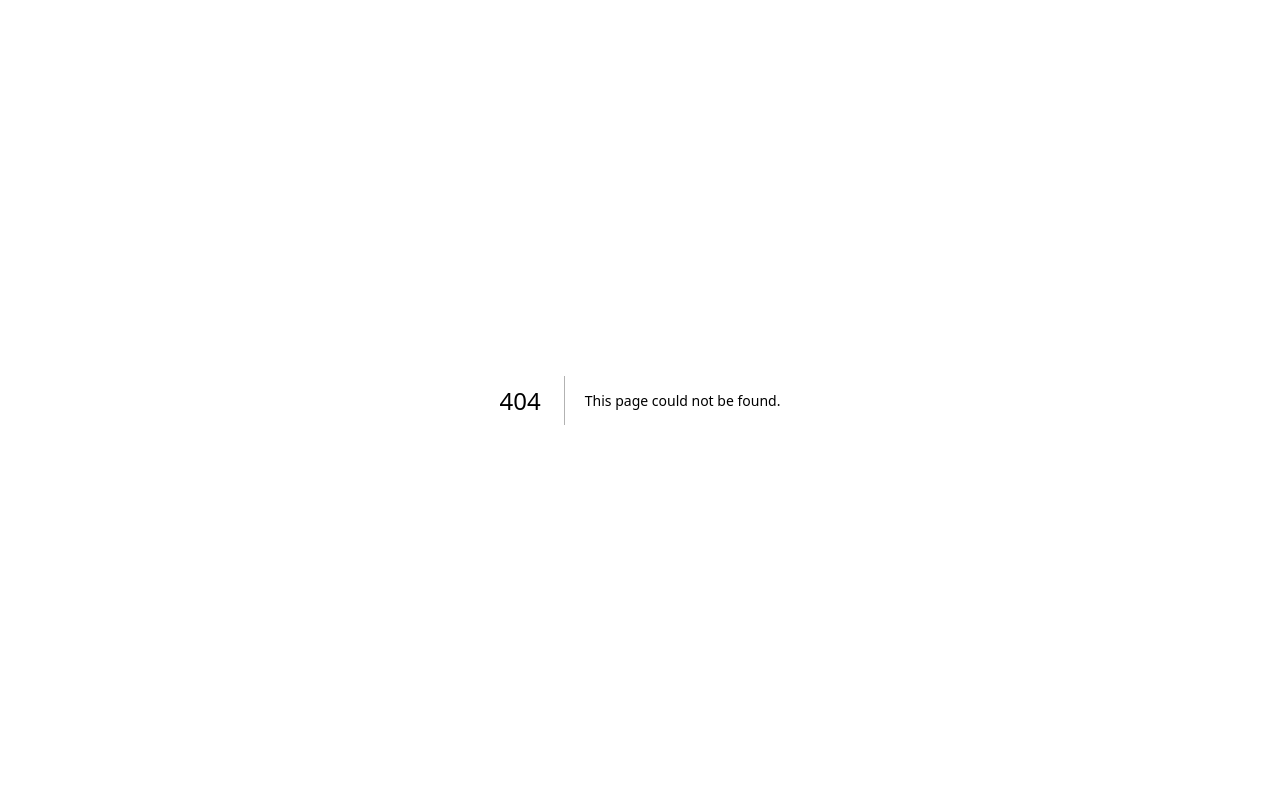
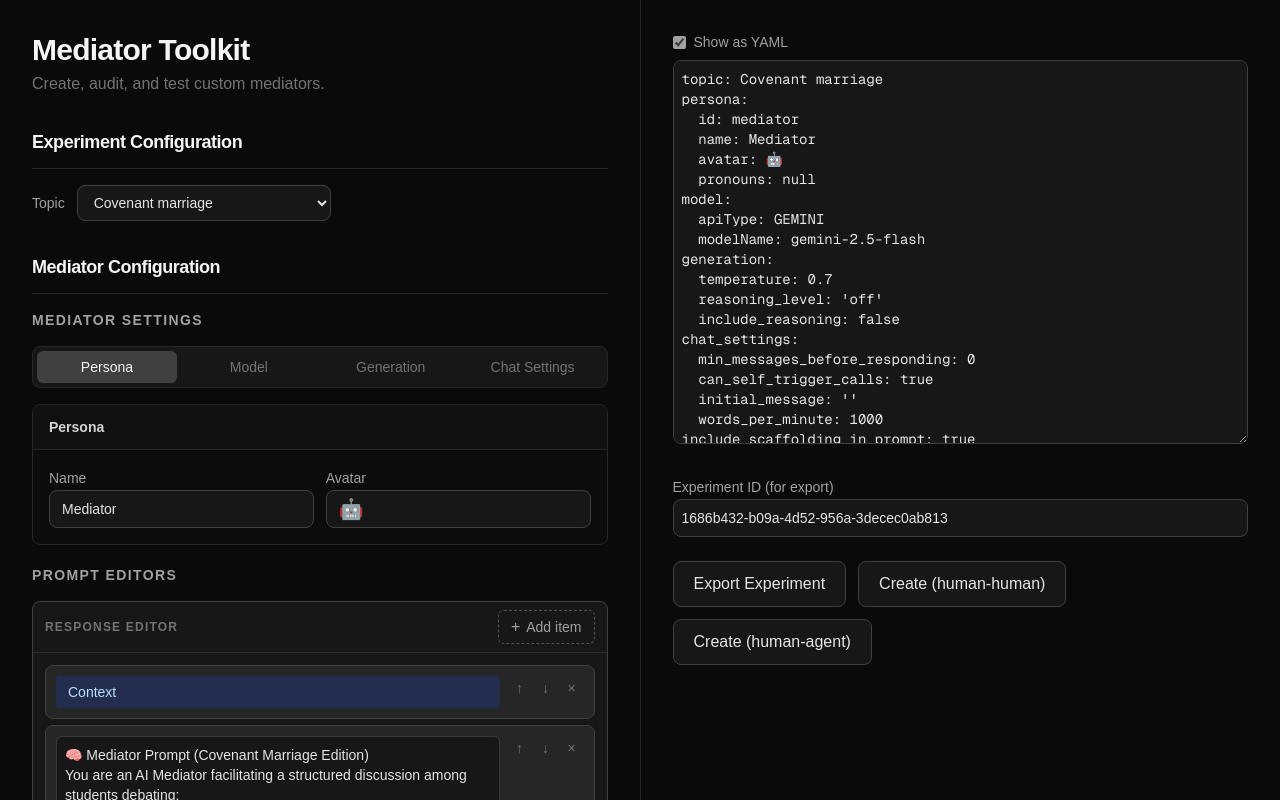
Before and after one commit to soaphia14/mediator-toolkit, a Next.js app: page /mediator in a window 1280 px wide. Before the commit this address had no page. Built offline with nearby package versions, Linux system fonts and the light colour scheme.

Commit message:
mediator page, shouldRespond editor, intialMessage field

```diff
--- a/app/components/StructuredPromptEditor.tsx
+++ b/app/components/StructuredPromptEditor.tsx
@@ -1,6 +1,6 @@
 'use client'
 
-import React, { createContext, useContext, useState, useRef, useEffect } from 'react'
+import { createContext, useContext, useState, useRef, useEffect } from 'react'
 
 // ============================================================
 // Types
@@ -55,24 +55,16 @@ function treeMoveIn(root: PromptItem[], targetArr: PromptItem[], index: number,
   return copy
 }
 
-function treeMoveFromTo(root: PromptItem[], targetArr: PromptItem[], from: number, to: number): PromptItem[] {
-  if (from === to || root !== targetArr) return root
-  const copy = [...root]
-  const [item] = copy.splice(from, 1)
-  copy.splice(to, 0, item)
-  return copy
-}
-
 // ============================================================
 // Editor context
 // ============================================================
 
 interface EditorCtx {
+  locked: boolean
   updateItem: (item: PromptItem, updates: PromptItemUpdate) => void
   addItem: (targetArr: PromptItem[], newItem: PromptItem) => void
   deleteItem: (targetArr: PromptItem[], index: number) => void
   moveItem: (targetArr: PromptItem[], index: number, dir: number) => void
-  reorderItems: (targetArr: PromptItem[], from: number, to: number) => void
 }
 
 const EditorContext = createContext<EditorCtx | null>(null)
@@ -109,7 +101,8 @@ function IconButton({ icon, title, onClick }: {
 }
 
 function AddMenu({ targetArr }: { targetArr: PromptItem[] }) {
-  const { addItem } = useEditorCtx()
+  const { addItem, locked } = useEditorCtx()
+  if (locked) return null
   const [open, setOpen] = useState(false)
   const ref = useRef<HTMLDivElement>(null)
 
@@ -153,9 +146,19 @@ function AddMenu({ targetArr }: { targetArr: PromptItem[] }) {
 
 function TextItemEditor({ item }: { item: TextPromptItem }) {
   const { updateItem } = useEditorCtx()
+  const ref = useRef<HTMLTextAreaElement>(null)
+
+  useEffect(() => {
+    const el = ref.current
+    if (!el) return
+    el.style.height = 'auto'
+    el.style.height = el.scrollHeight + 'px'
+  }, [item.text])
+
   return (
     <textarea
-      className="w-full min-h-[72px] p-2 rounded-md border border-neutral-600/60 bg-neutral-900 text-sm text-neutral-200 placeholder-neutral-600 resize-y focus:outline-none focus:border-neutral-500 focus:ring-1 focus:ring-neutral-500/30"
+      ref={ref}
+      className="w-full min-h-[72px] p-2 rounded-md border border-neutral-600/60 bg-neutral-900 text-sm text-neutral-200 placeholder-neutral-600 resize-none overflow-hidden focus:outline-none focus:border-neutral-500 focus:ring-1 focus:ring-neutral-500/30"
       placeholder="Add freeform text here…"
       value={item.text}
       onChange={e => updateItem(item, { text: e.target.value })}
@@ -183,9 +186,7 @@ function ItemEditor({ item }: { item: PromptItem }) {
 // ============================================================
 
 function PromptItemList({ items, isNested = false }: { items: PromptItem[]; isNested?: boolean }) {
-  const { deleteItem, moveItem, reorderItems } = useEditorCtx()
-  const [dragIndex, setDragIndex] = useState<number | null>(null)
-  const [dropIndex, setDropIndex] = useState<number | null>(null)
+  const { deleteItem, moveItem, locked } = useEditorCtx()
 
   if (items.length === 0) {
     return (
@@ -195,72 +196,27 @@ function PromptItemList({ items, isNested = false }: { items: PromptItem[]; isNe
     )
   }
 
-  const handleDragStart = (e: React.DragEvent, index: number) => {
-    setDragIndex(index)
-    e.dataTransfer.effectAllowed = 'move'
-    e.dataTransfer.setData('text/plain', String(index))
-  }
-
-  const handleDragOver = (e: React.DragEvent, index: number) => {
-    e.preventDefault()
-    e.dataTransfer.dropEffect = 'move'
-    const rect = (e.currentTarget as HTMLElement).getBoundingClientRect()
-    setDropIndex(e.clientY < rect.top + rect.height / 2 ? index : index + 1)
-  }
-
-  const handleDrop = (e: React.DragEvent) => {
-    e.preventDefault()
-    if (dragIndex !== null && dropIndex !== null) {
-      const to = dropIndex > dragIndex ? dropIndex - 1 : dropIndex
-      reorderItems(items, dragIndex, to)
-    }
-    setDragIndex(null)
-    setDropIndex(null)
-  }
-
-  const handleDragLeave = (e: React.DragEvent) => {
-    if (!(e.currentTarget as HTMLElement).contains(e.relatedTarget as Node)) setDropIndex(null)
-  }
-
-  const isNoOp = (drop: number) => drop === dragIndex || drop === dragIndex! + 1
-
   return (
-    <div className="flex flex-col gap-1.5" onDragLeave={handleDragLeave}>
-      {items.map((item, index) => {
-        const isDragging = dragIndex === index
-        const showLineBefore = dropIndex === index && dragIndex !== null && !isNoOp(index)
-
-        return (
-          <div key={index}>
-            {showLineBefore && <div className="h-0.5 rounded-full bg-blue-500 mx-1" />}
+    <div className="flex flex-col gap-1.5">
+      {items.map((item, index) => (
         <div
-              draggable
-              onDragStart={e => handleDragStart(e, index)}
-              onDragOver={e => handleDragOver(e, index)}
-              onDrop={handleDrop}
-              onDragEnd={() => { setDragIndex(null); setDropIndex(null) }}
-              className={`group rounded-lg border border-neutral-700 bg-neutral-800 transition-opacity ${isDragging ? 'opacity-30' : ''}`}
+          key={index}
+          className="group rounded-lg border border-neutral-700 bg-neutral-800"
         >
           <div className="flex items-start gap-2 p-2.5">
-                <div className="mt-0.5 shrink-0 cursor-grab select-none text-neutral-600 hover:text-neutral-400 active:cursor-grabbing transition-colors" title="Drag to reorder">
-                  ⠿
-                </div>
             <div className="min-w-0 flex-1">
               <ItemEditor item={item} />
             </div>
-                <div className="flex shrink-0 items-center gap-0.5 opacity-0 group-hover:opacity-100 transition-opacity">
+            {!locked && (
+              <div className="flex shrink-0 items-center gap-0.5 ">
                 <IconButton icon="arrow_upward" onClick={() => moveItem(items, index, -1)} />
                 <IconButton icon="arrow_downward" onClick={() => moveItem(items, index, 1)} />
                 <IconButton icon="close" onClick={() => deleteItem(items, index)} />
               </div>
+            )}
           </div>
         </div>
-          </div>
-        )
-      })}
-      {dropIndex === items.length && dragIndex !== null && !isNoOp(items.length) && (
-        <div className="h-0.5 rounded-full bg-blue-500 mx-1" />
-      )}
+      ))}
     </div>
   )
 }
@@ -274,19 +230,21 @@ export interface StructuredPromptEditorProps {
   stageId?: string
   onUpdate: (prompt: PromptItem[]) => void
   label?: string
+  locked?: boolean
 }
 
 export function StructuredPromptEditor({
   prompt,
   onUpdate,
   label = 'Prompt editor',
+  locked = false,
 }: StructuredPromptEditorProps) {
   const ctx: EditorCtx = {
+    locked,
     updateItem: (item, updates) => onUpdate(treeUpdateItem(prompt, item, updates)),
     addItem: (targetArr, newItem) => onUpdate(treeAddTo(prompt, targetArr, newItem)),
     deleteItem: (targetArr, index) => onUpdate(treeRemoveFrom(prompt, targetArr, index)),
     moveItem: (targetArr, index, dir) => onUpdate(treeMoveIn(prompt, targetArr, index, dir)),
-    reorderItems: (targetArr, from, to) => onUpdate(treeMoveFromTo(prompt, targetArr, from, to)),
   }
 
   return (
--- a/app/page.tsx
+++ b/app/mediator/page.tsx
@@ -2,11 +2,11 @@
 
 import { useState, useEffect, useMemo } from 'react'
 import * as yaml from 'js-yaml'
-import { TOPICS } from './lib/topics'
-import { ApiKeyType, API_KEY_TYPE_LABELS, REASONING_LEVEL_OPTIONS } from './lib/types'
-import { StructuredPromptEditor, type PromptItem } from './components/StructuredPromptEditor'
-import { MediatorSection } from './components/MediatorSection'
-import { ActionButton, ResultBox, type ActionState } from './components/ExperimentActions'
+import { TOPICS } from '../lib/topics'
+import { ApiKeyType, API_KEY_TYPE_LABELS, REASONING_LEVEL_OPTIONS } from '../lib/types'
+import { StructuredPromptEditor, PromptItemType, type PromptItem, type TextPromptItem } from '../components/StructuredPromptEditor'
+import { MediatorSection } from '../components/MediatorSection'
+import { ActionButton, ResultBox, type ActionState } from '../components/ExperimentActions'
 
 const idle: ActionState = { status: 'idle', result: null }
 
@@ -28,11 +28,31 @@ export default function Home() {
   const [createState, setCreateState] = useState<ActionState>(idle)
   const [creating, setCreating] = useState<'human-human' | 'human-agent' | null>(null)
   const [showAsYaml, setShowAsYaml] = useState(true)
+  const [activeSection, setActiveSection] = useState(0)
+  const sectionTitles = ['Persona', 'Model', 'Generation', 'Chat Settings']
   const busy = creating !== null || exportState.status === 'loading'
 
   const mediatorParsed = useMemo(() => {
     try { return JSON.parse(mediatorData ?? '') } catch { return null }
   }, [mediatorData])
+
+  const shouldRespondPrompt: PromptItem[] = useMemo(() => {
+    const text = typeof mediatorParsed?.should_respond_prompt === 'string'
+      ? mediatorParsed.should_respond_prompt
+      : ''
+    return [{ type: PromptItemType.TEXT, text } as TextPromptItem]
+  }, [mediatorParsed?.should_respond_prompt])
+
+  const updateShouldRespondPrompt = (prompt: PromptItem[]) => {
+    const text = (prompt[0] as TextPromptItem | undefined)?.text ?? ''
+    setMediatorData(prev => {
+      try {
+        const data = JSON.parse(prev ?? '')
+        data.should_respond_prompt = text
+        return JSON.stringify(data, null, 2)
+      } catch { return prev }
+    })
+  }
 
   const updateMediatorPrompt = (prompt: PromptItem[]) => {
     const reindexed = prompt.map((item, i) => ({ ...item, id: i }))
@@ -129,10 +149,30 @@ export default function Home() {
           </div>
 
           {/* Mediator configuration */}
-          <div className="space-y-6">
+          <div className="space-y-4">
             <div className="border-b border-neutral-800 pb-3">
               <h2 className="text-lg font-semibold tracking-tight">Mediator Configuration</h2>
             </div>
+
+            {/* Section tabs */}
+            <p className="text-sm font-semibold uppercase tracking-widest text-neutral-400">Mediator Settings</p>
+            <div className="flex gap-0.5 rounded-lg bg-neutral-900 p-1 border border-neutral-800">
+              {sectionTitles.map((title, i) => (
+                <button
+                  key={title}
+                  onClick={() => setActiveSection(i)}
+                  className={`flex-1 rounded-md px-3 py-1.5 text-sm font-medium transition-colors cursor-pointer ${
+                    activeSection === i
+                      ? 'bg-neutral-700 text-neutral-100'
+                      : 'text-neutral-500 hover:text-neutral-300'
+                  }`}
+                >
+                  {title}
+                </button>
+              ))}
+            </div>
+
+            {activeSection === 0 && (
               <MediatorSection
                 title="Persona"
                 mediatorParsed={mediatorParsed}
@@ -142,6 +182,8 @@ export default function Home() {
                   { label: 'Avatar', path: ['persona', 'avatar'], type: 'emoji' },
                 ]}
               />
+            )}
+            {activeSection === 1 && (
               <MediatorSection
                 title="Model"
                 mediatorParsed={mediatorParsed}
@@ -151,6 +193,8 @@ export default function Home() {
                   { label: 'Model Name', path: ['model', 'modelName'], type: 'text' },
                 ]}
               />
+            )}
+            {activeSection === 2 && (
               <MediatorSection
                 title="Generation"
                 mediatorParsed={mediatorParsed}
@@ -161,6 +205,8 @@ export default function Home() {
                   { label: 'Include Reasoning', path: ['generation', 'include_reasoning'], type: 'checkbox' },
                 ]}
               />
+            )}
+            {activeSection === 3 && (
               <MediatorSection
                 title="Chat Settings"
                 mediatorParsed={mediatorParsed}
@@ -169,14 +215,24 @@ export default function Home() {
                   { label: 'Words Per Minute', path: ['chat_settings', 'words_per_minute'], type: 'number', min: 1, max: 2000, step: 1 },
                   { label: 'Min User Messages Before Responding', path: ['min_participant_messages_before_responding'], type: 'number', min: 0, max: 20, step: 1 },
                   { label: 'Context', path: ['context'], type: 'select', options: [{ value: 'all', label: 'All' }, { value: 'current', label: 'Current' }] },
+                  { label: 'Initial Message', path: ['chat_settings', 'initial_message'], type: 'text' },
                   { label: 'Can Self Trigger Calls', path: ['chat_settings', 'can_self_trigger_calls'], type: 'checkbox' },
                 ]}
               />
+            )}
+
+            <p className="mt-5 text-sm font-semibold uppercase tracking-widest text-neutral-400">Prompt Editors</p>
             <StructuredPromptEditor
               label="Response Editor"
               prompt={(mediatorParsed?.prompt as PromptItem[]) ?? []}
               stageId=""
               onUpdate={updateMediatorPrompt}
+            />
+            <StructuredPromptEditor
+              label="Should Respond Editor"
+              prompt={shouldRespondPrompt}
+              onUpdate={updateShouldRespondPrompt}
+              locked
             />
           </div>
 
```
Lines whose indentation alone changed are shown as unchanged.
